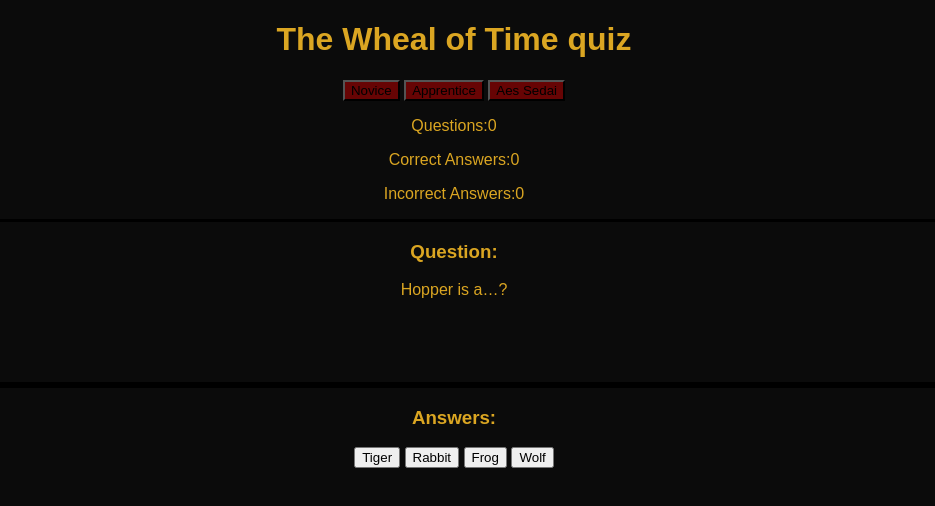
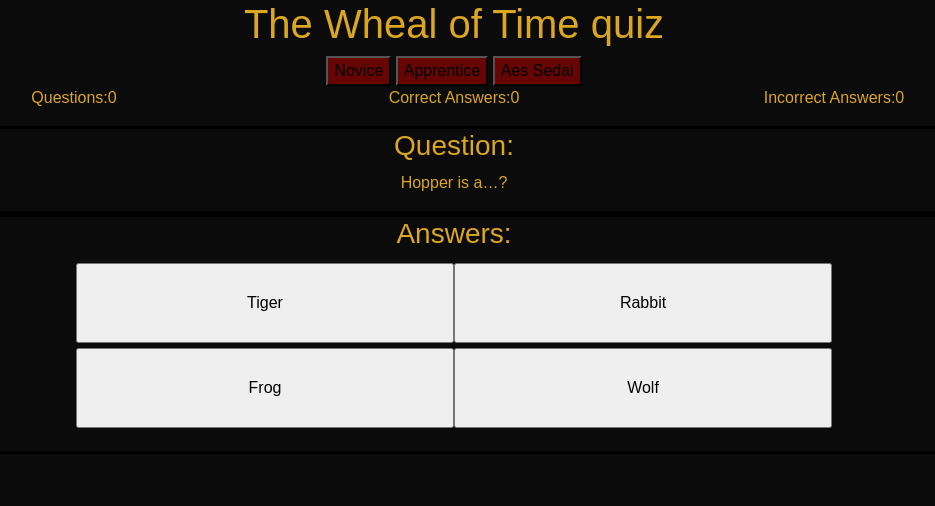
Before and after one commit to CraigThomasson/project-2-wheel-of-time-quiz, a plain HTML site: page index.html in a window 1280 px wide. Both pictures are taken after a click on the button "Novice". Shown: the whole page, without its empty margins (186-1121 px from the left). Drawn offline with nearby package versions, Linux system fonts and the light colour scheme.

Commit message:
add boostrap link to index.html and bootstrap styling

```diff
--- a/assets/css/style.css
+++ b/assets/css/style.css
@@ -20,11 +20,17 @@ button {
 
 .questions-card {
     border: 3px solid black;
-    height: 20vh;
 }
 
 .card {
     border: 3px solid #670404;
     height: 30vh;
     display: none;
+    background-color: #0b0b0b
 }
+
+.answer-btn {
+    height: 10vh;
+    width: 20vw;
+    margin-top: 5px;
+}
--- a/assets/js/script.js
+++ b/assets/js/script.js
@@ -224,10 +224,14 @@ function runGame(gameDif) {
     console.log(correctAns);
     document.getElementById("question").innerHTML = questionSet[i]["question"];
     answers.innerHTML =
-        `<input type=button id="btn0" class="answer-btn" value="${questionSet[i]["answers"][0]}">
-        <input type=button id="btn1" class="answer-btn" value="${questionSet[i]["answers"][1]}">
-        <input type=button id="btn2" class="answer-btn" value="${questionSet[i]["answers"][2]}">
-        <input type=button id="btn3" class="answer-btn" value="${questionSet[i]["answers"][3]}">`;
+        `<div class="row justify-content-md-center">
+        <input type=button id="btn0" class="col-10 col-sm-4 answer-btn" value="${questionSet[i]["answers"][0]}">
+        <input type=button id="btn1" class="col-10 col-sm-4 answer-btn" value="${questionSet[i]["answers"][1]}">
+        </div>
+        <div class="row justify-content-md-center">
+        <input type=button id="btn2" class="col-10 col-sm-4 answer-btn" value="${questionSet[i]["answers"][2]}">
+        <input type=button id="btn3" class="col-10 col-sm-4 answer-btn" value="${questionSet[i]["answers"][3]}">
+        </div>`;
     userAnswer(correctAns, mode);
 };
 
--- a/index.html
+++ b/index.html
@@ -4,6 +4,7 @@
     <meta charset="UTF-8">
     <meta http-equiv="X-UA-Compatible" content="IE=edge">
     <meta name="viewport" content="width=device-width, initial-scale=1.0">
+    <link rel="stylesheet" href="https://cdn.jsdelivr.net/npm/bootstrap@4.6.0/dist/css/bootstrap.min.css" integrity="sha384-B0vP5xmATw1+K9KRQjQERJvTumQW0nPEzvF6L/Z6nronJ3oUOFUFpCjEUQouq2+l" crossorigin="anonymous">
     <link rel="stylesheet" href="assets/css/style.css">
     <title>alphabet memory</title>
 </head>
@@ -11,15 +12,18 @@
     <header>
         <h1 class="center-text">The Wheal of Time quiz</h1>
     </header>
-    <div class="difaculty center-text">
+    <div class="container">
+        <div class="row justify-content-md-center">
+            <div class="col-12 difaculty center-text">
                 <button class="dif-btn" data-type="easy">Novice</button>
                 <button class="dif-btn" data-type="medium">Apprentice</button>
                 <button class="dif-btn" data-type="hard">Aes Sedai</button>
             </div>
-    <div class="score-card center-text">
-        <p class="scores">Questions:<span id="question-counter">0</span></p>
-        <p class="scores">Correct Answers:<span id="correct-score">0</span></p>
-        <p class="scores">Incorrect Answers:<span id="incorrect-score">0</span></p>
+        </div>
+        <div class="row score-card center-text">
+            <p class="col-12 col-sm-4 scores">Questions:<span id="question-counter">0</span></p>
+            <p class="col-12 col-sm-4 scores">Correct Answers:<span id="correct-score">0</span></p>
+            <p class="col-12 col-sm-4 scores">Incorrect Answers:<span id="incorrect-score">0</span></p>
         </div>
         <section id="game-board">
             <div class="questions-card center-text">
@@ -30,7 +34,7 @@
                 <h3>Answers:</h3>
                 <div id="answer-container"></div>
             </div>
-        <div id="correct" class="card">
+            <div id="correct" class="card center-text">
                 <h2>correct answer!</h2>
                 <p id="correct-text"></p>
                 <BUtton id="next-btn">Next</BUtton>
@@ -40,12 +44,13 @@
                 <p id="incorrect-text"></p>
                 <BUtton id="incorrect-next-btn">Next</BUtton>
             </div>
-        <div id="end-box" class="card">
+            <div id="end-box" class="card center-text">
                 <h3>The wheel weaves as the wheel wills, and although this is not the end, it is an ending.</h3>
                 <p>You scored: <span id="total"></span></p>
                 <button id="restart">A new beginning!</button>
             </div>
         </section>
+    </div>
     <script src="assets/js/script.js"></script>
 </body>
 </html>
```
Lines whose indentation alone changed are shown as unchanged.
